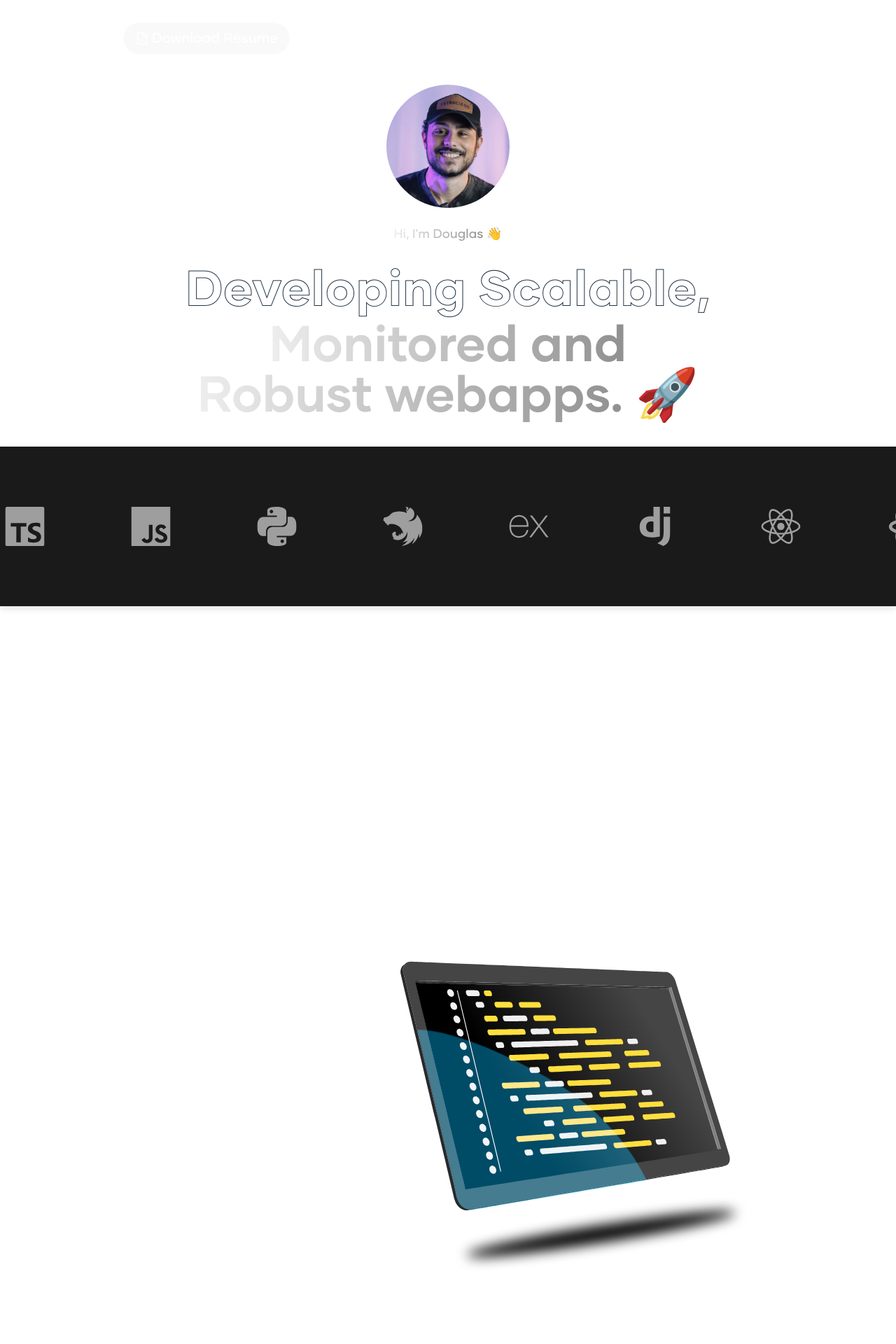
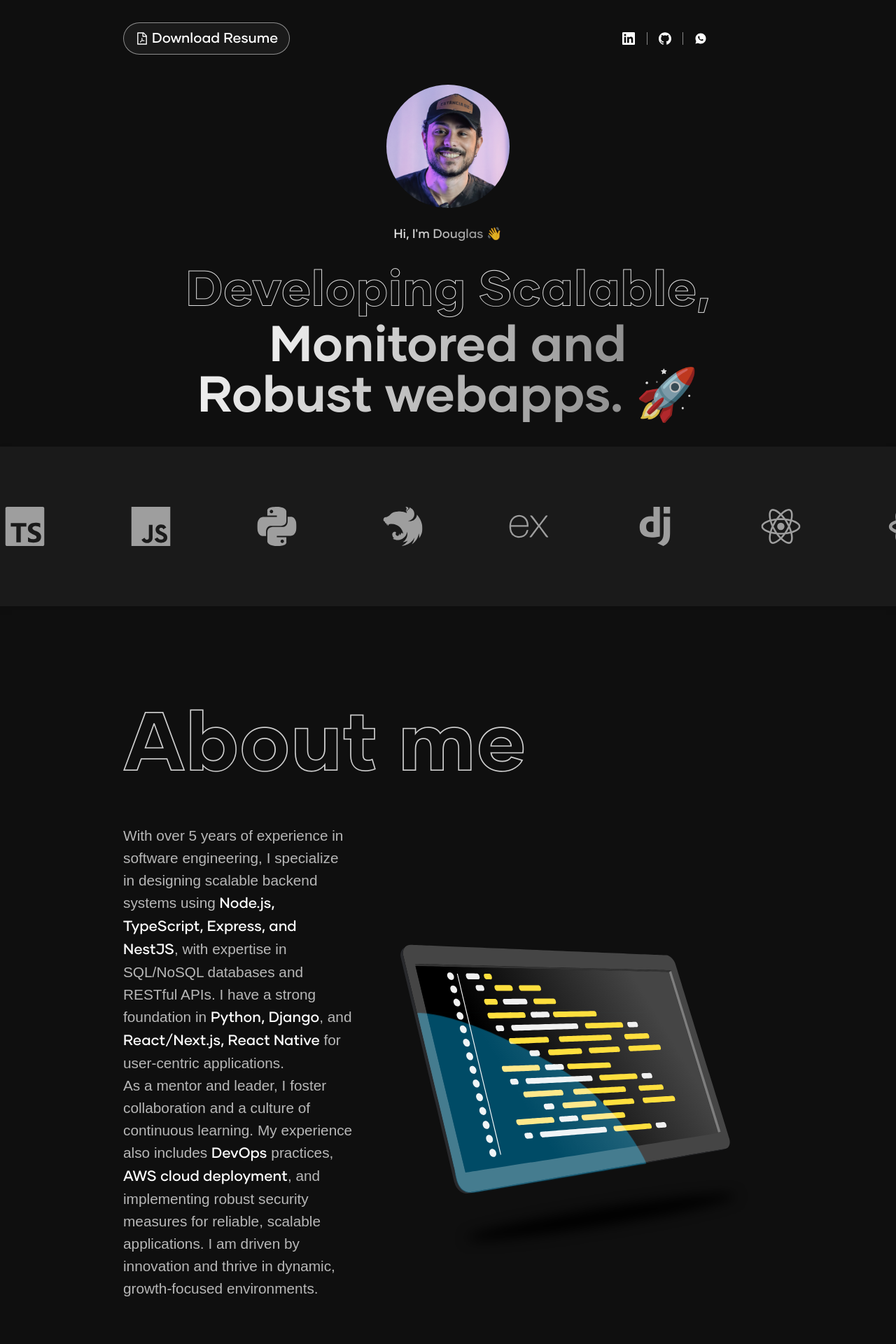
Before and after one commit to douglasedward/douglaseduardo, a React (Vite) app: page / in a window 1280 px wide. Shown: the top 1920 px of the page at 70% size. Built offline with nearby package versions, Linux system fonts and the light colour scheme.

Commit message:
removing color scheme

```diff
--- a/src/components/About.tsx
+++ b/src/components/About.tsx
@@ -3,7 +3,7 @@ import animationData from "@/assets/lottie/floating_coding.json";
 
 const About = () => {
   return (
-    <div className="mx-auto xl:px-44 lg:px-36 md:px-32 sm:px-28 vvs:px-12 px-10 lg:my-32 my-16 space-y-16">
+    <div className="mx-auto xl:px-44 lg:px-36 md:px-32 sm:px-28 vvs:px-12 px-10 lg:my-32 my-16 space-y-16 lg:space-y-10">
       <h1
         id="about-heading"
         className="text-white/80 font-gilmer-outlined lg:mb-10 mb-5 text-[3.5rem] sm:text-[5.2rem] md:text-[6.4rem] lg:text-[7.5rem] leading-[3.5rem] sm:leading-[5.5rem] md:leading-[6rem] lg:leading-[7rem] xl:leading-[9rem] 2xl:leading-[10rem]  cursor-default"
--- a/src/index.css
+++ b/src/index.css
@@ -39,7 +39,6 @@
   line-height: 1.5;
   font-weight: 400;
 
-  color-scheme: light dark;
   color: rgba(255, 255, 255, 0.87);
   background-color: #0f0f0f;
 
@@ -91,16 +90,3 @@ button:focus,
 button:focus-visible {
   outline: 4px auto -webkit-focus-ring-color;
 }
-
-@media (prefers-color-scheme: light) {
-  :root {
-    color: #213547;
-    background-color: #ffffff;
-  }
-  a:hover {
-    color: #747bff;
-  }
-  button {
-    background-color: #f9f9f9;
-  }
-}
```
